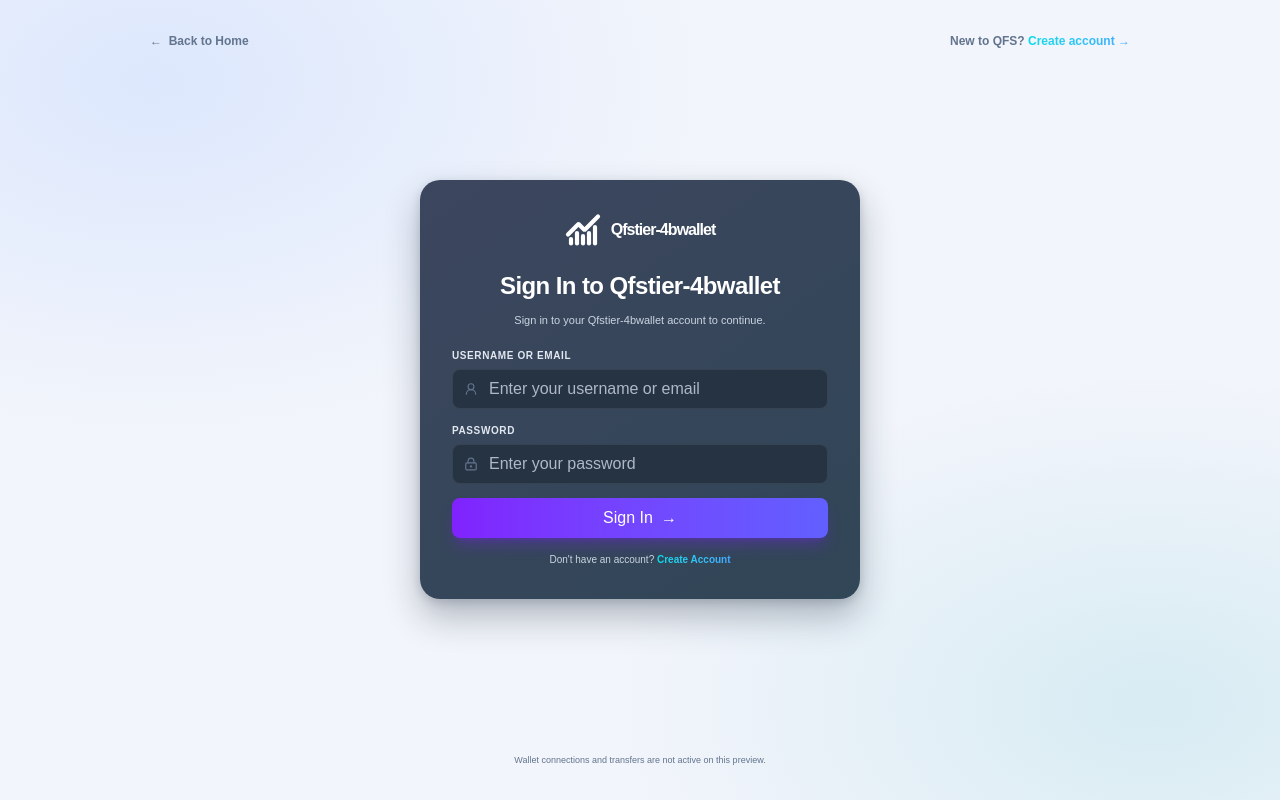
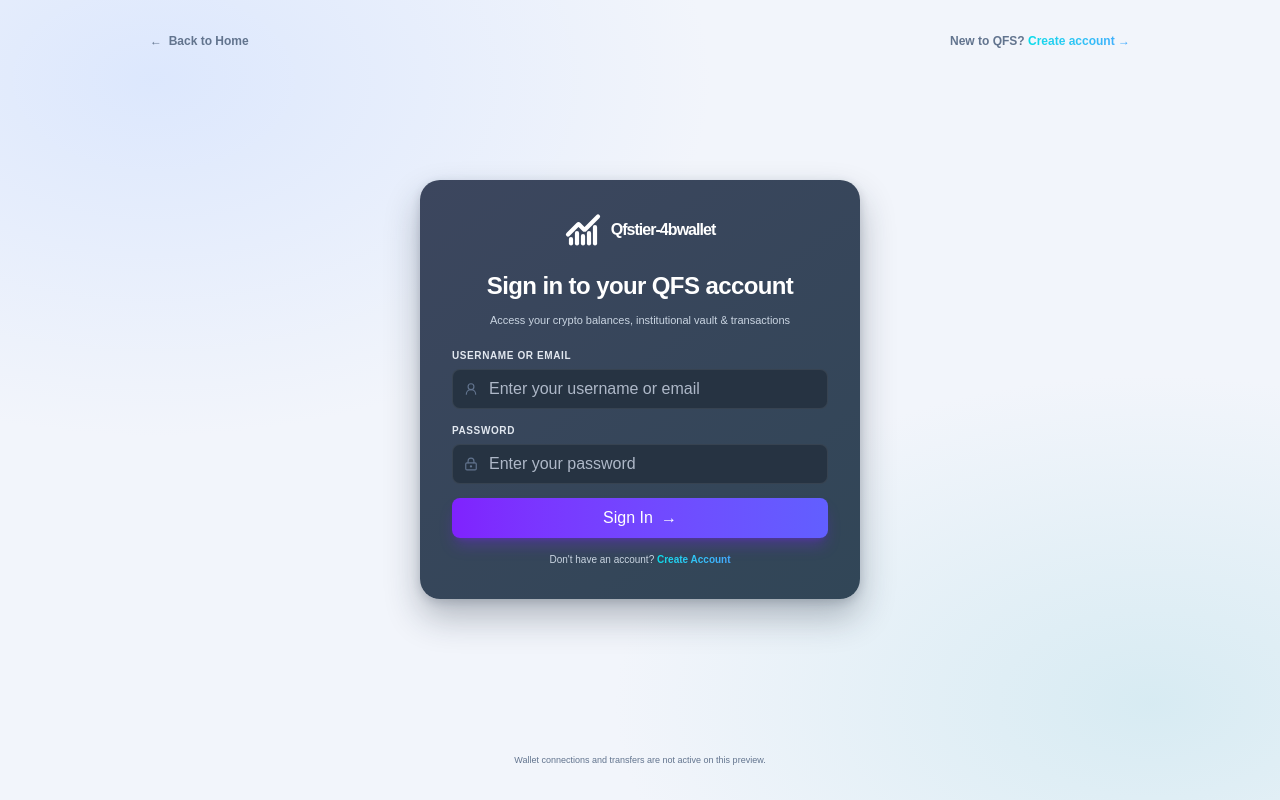
Before and after one commit to Passer-Tech-password/qfs, a Next.js app: page /login in a window 1280 px wide. Built offline with nearby package versions, Linux system fonts and the light colour scheme; no server answers.

Commit message:
docs(auth-form): update sign in text and fix brand name

```diff
--- a/components/auth-form.tsx
+++ b/components/auth-form.tsx
@@ -338,12 +338,12 @@ export function AuthCard({ mode }: { mode: AuthMode }) {
           <Brand />
         </div>
         <h1 className={`mt-5 text-center font-black tracking-tight text-white ${isRegister ? "text-[28px] sm:text-[32px]" : "text-[21px] sm:text-[24px]"}`} id="auth-title">
-          {isRegister ? "Create Account" : "Sign In to Qfstier-4bwallet"}
+          {isRegister ? "Create Account" : "Sign in to your QFS account"}
         </h1>
         <p className={`mt-2 text-center ${isRegister ? "text-[13px] font-medium leading-relaxed text-slate-300 sm:text-[14px]" : "text-[10px] text-slate-300 sm:text-[11px]"}`}>
           {isRegister
             ? "Join Qfstier-4bwallet and explore the digital asset experience."
-            : "Sign in to your Qfstier-4bwallet account to continue."}
+            : "Access your crypto balances, institutional vault & transactions"}
         </p>
         <AuthForm mode={mode} />
       </section>
```
Also changed, not shown: 1 other file (tests, documents, lock files or other folders).
